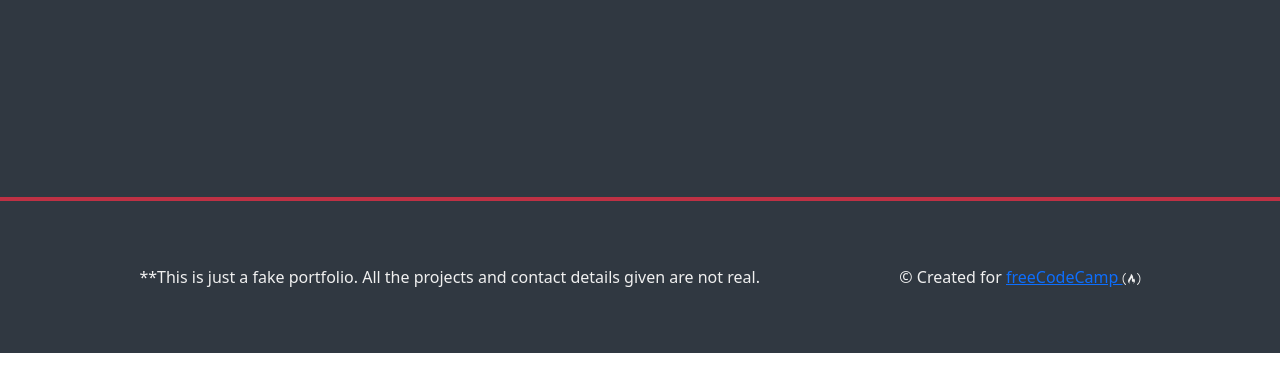
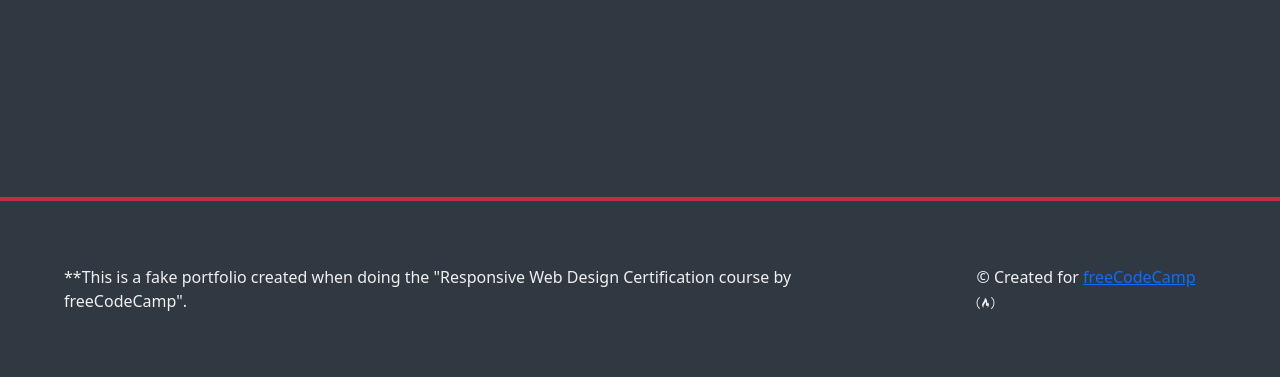
Before and after one commit to gebok/citySkyline, a plain HTML site: page index.html in a window 1280 px wide. Shown: the part 2250-2627 px from the top of the page. Before the commit the page ends 2603 px from the top, so only its background shows below. Drawn offline with nearby package versions, Linux system fonts and the light colour scheme.

Commit message:
Minor update

```diff
--- a/index.html
+++ b/index.html
@@ -108,8 +108,7 @@
     <!-- start of footer -->
     <footer>
       <p>
-        **This is just a fake portfolio. All the projects and contact details
-        given are not real.
+        **This is a fake portfolio created when doing the "Responsive Web Design Certification course by freeCodeCamp".
       </p>
       <p>
         © Created for
```
